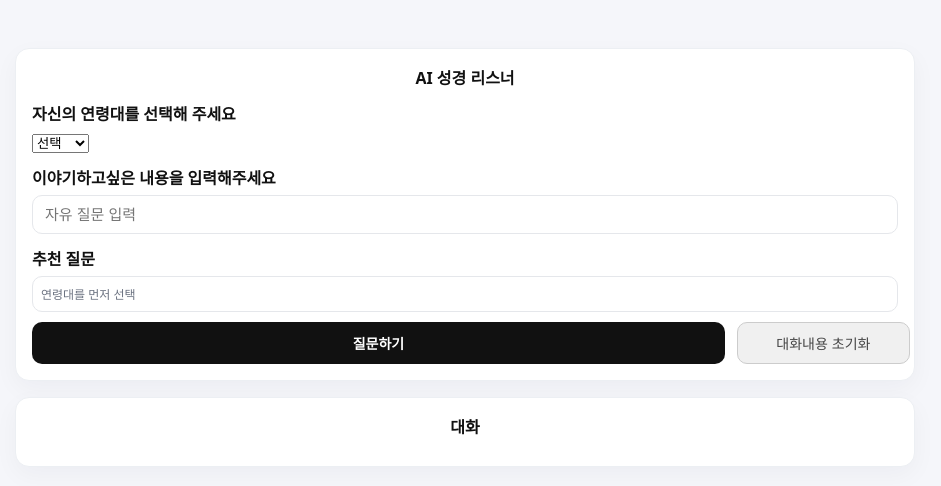
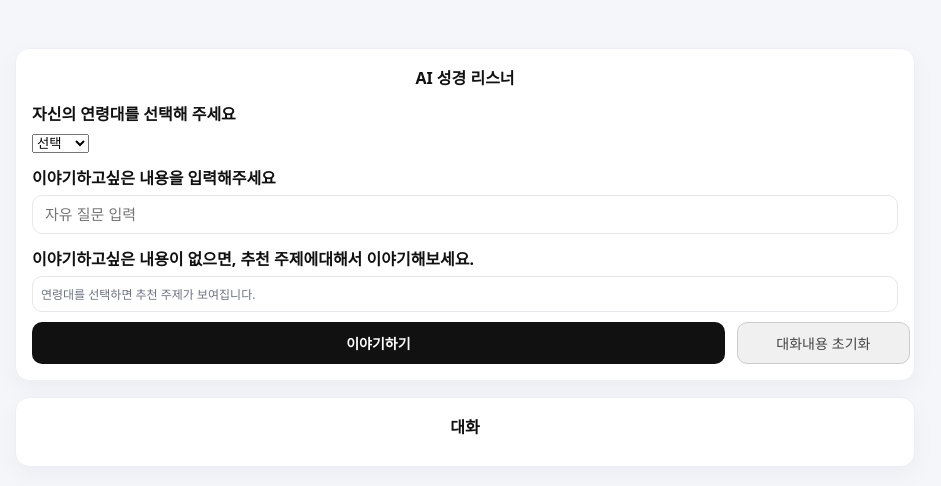
Before and after one commit to ksubdowork-bot/aibiblehelp, a plain HTML site: page index.html in a window 1280 px wide. Shown: the whole page, without its empty margins (175-1116 px from the left). Drawn offline with Linux system fonts and the light colour scheme.

Commit message:
Update index.html

```diff
--- a/index.html
+++ b/index.html
@@ -24,11 +24,11 @@
 
           <label style="margin-top:12px">이야기하고싶은 내용을 입력해주세요</label>
           <input id="custom" placeholder="자유 질문 입력">
-          <label style="margin-top:12px">추천 질문</label>
-          <div id="qbox" class="qbox"><div class="muted">연령대를 먼저 선택</div></div>
+          <label style="margin-top:12px">이야기하고싶은 내용이 없으면, 추천 주제에대해서 이야기해보세요.</label>
+          <div id="qbox" class="qbox"><div class="muted">연령대를 선택하면 추천 주제가 보여집니다.</div></div>
 
           <div class="actions" style="margin-top:10px">
-              <button id="ask" class="btn-ask">질문하기</button>
+              <button id="ask" class="btn-ask">이야기하기</button>
               <button id="clear" class="btn-clear">대화내용 초기화</button>
           </div>
       </div>
```
